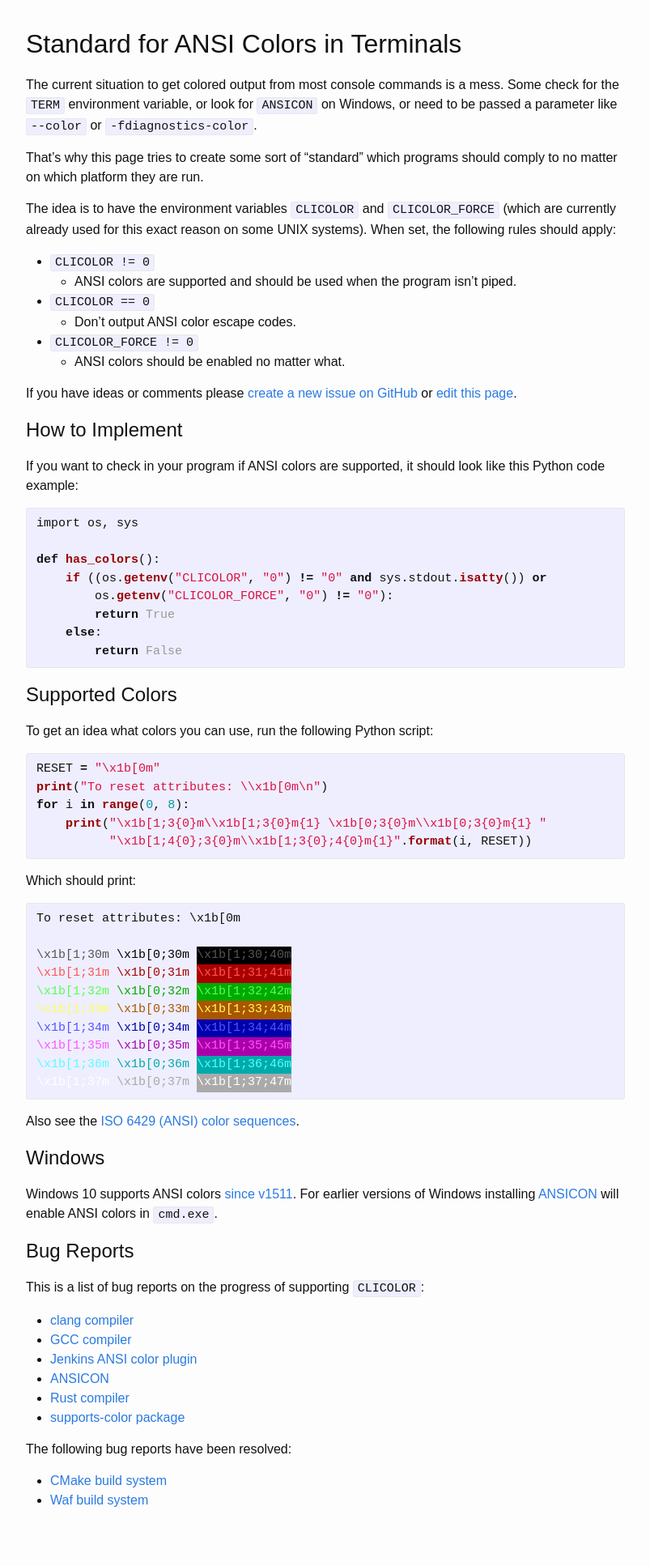
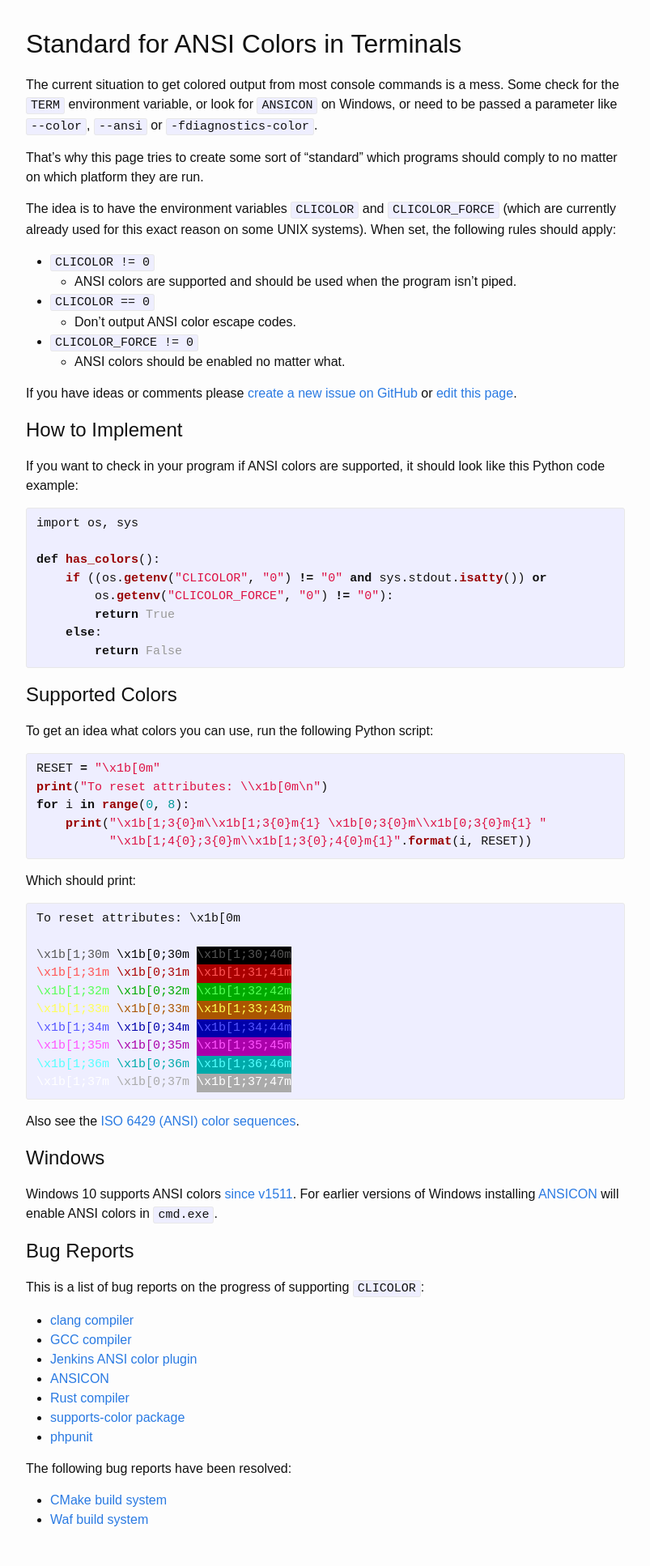
Before and after one commit to jhasse/clicolors, a Jekyll site: the page built from index.md, in a window 1280 px wide. Shown: the whole page at 81% size, without its empty margins (238-1041 px from the left). Built offline with Jekyll 4.4.1, drawn with Linux system fonts in a browser that asks for light colours; before the commit the page ends 1910 px from its top, so only the background shows below that.

Commit message:
--ansi is another command line flag; add phpunit

```diff
--- a/index.md
+++ b/index.md
@@ -8,7 +8,7 @@ title:  Standard for ANSI Colors in Terminals
 The current situation to get colored output from most console commands is a
 mess.
 Some check for the `TERM` environment variable, or look for `ANSICON` on
-Windows, or need to be passed a parameter like `--color` or
+Windows, or need to be passed a parameter like `--color`, `--ansi` or
 `-fdiagnostics-color`.
 
 That's why this page tries to create some sort of "standard" which programs
@@ -90,6 +90,7 @@ This is a list of bug reports on the progress of supporting `CLICOLOR`:
  * [ANSICON](https://github.com/adoxa/ansicon/issues/77)
  * [Rust compiler](https://github.com/rust-lang/rust/pull/27867)
  * [supports-color package](https://github.com/chalk/supports-color/issues/32)
+ * [phpunit](https://github.com/sebastianbergmann/phpunit/issues/2662)
 
 The following bug reports have been resolved:
 
```
